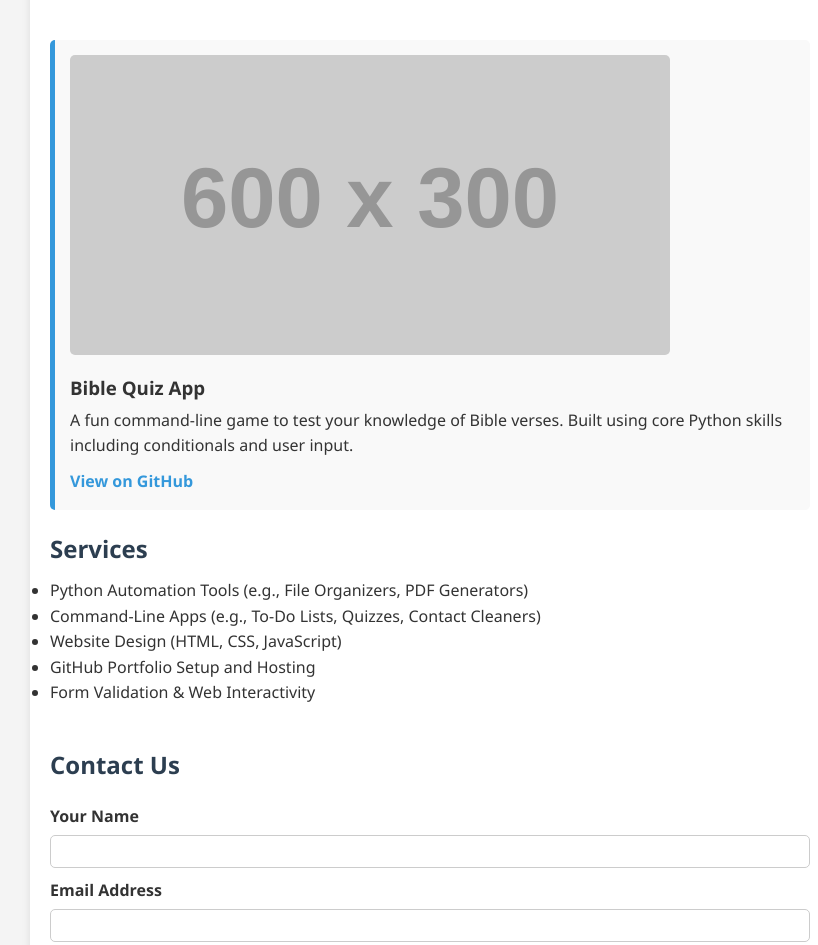
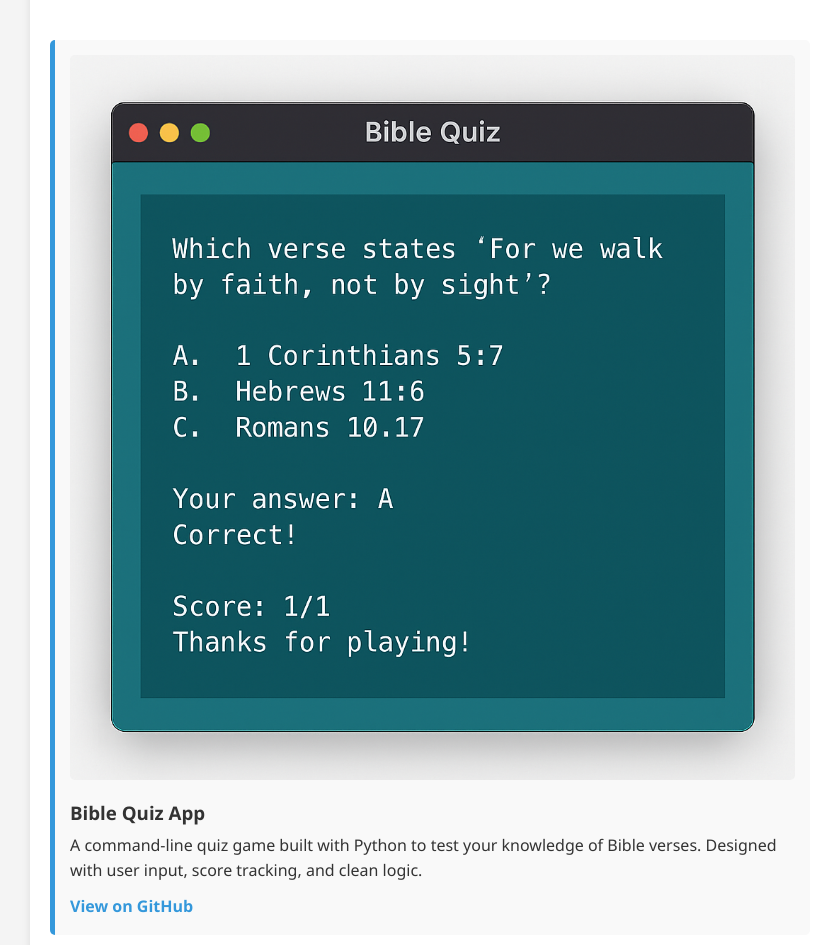
Before and after one commit to Ek-Coder-Tech/em-tech-solutions, a plain HTML site: page index.html in a window 1280 px wide. Shown: the part 1480-2425 px from the top of the page, without its empty margins (210-1028 px from the left). Drawn offline with Linux system fonts and the light colour scheme; placeholder pictures from the web are drawn by us.

Commit message:
Update index.html

```diff
--- a/index.html
+++ b/index.html
@@ -39,11 +39,11 @@
       </div>
     </section>
     <div class="project">
-      <img src="https://via.placeholder.com/600x300?text=Bible+Quiz+App" alt="Bible Quiz App Screenshot" class="project-img">
-      <h3>Bible Quiz App</h3>
-      <p>A fun command-line game to test your knowledge of Bible verses. Built using core Python skills including conditionals and user input.</p>
-      <a href="https://github.com/Ek-Coder-Tech/bible-quiz" target="_blank">View on GitHub</a>
-    </div>
+  <img src="assets/bible-quiz.png" alt="Bible Quiz Screenshot" class="project-img">
+  <h3>Bible Quiz App</h3>
+  <p>A command-line quiz game built with Python to test your knowledge of Bible verses. Designed with user input, score tracking, and clean logic.</p>
+  <a href="https://github.com/Ek-Coder-Tech/bible-quiz" target="_blank">View on GitHub</a>
+</div>
     <section id="services">
       <h2>Services</h2>
       <ul>
```
